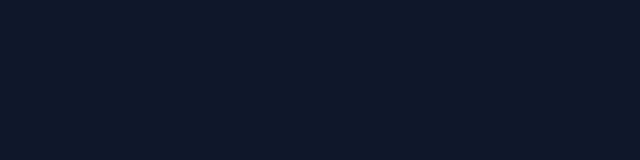
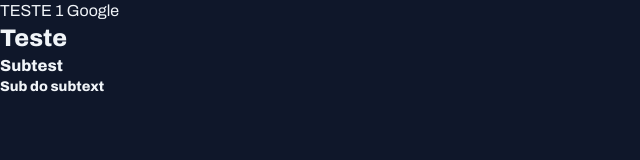
Before and after one commit to SrPereirinha/fullstack-projeto-portal-de-noticias, a plain HTML site: page index.html in a window 1280 px wide. Shown: the whole page, without its empty margins (0-640 px from the left). Drawn offline with Linux system fonts and the light colour scheme; files that its build step writes are made by us from their sources; files whose address does not match are found by name.

Commit message:
aplicando fontes no projeto

```diff
--- a/index.html
+++ b/index.html
@@ -1,12 +1,21 @@
 <!DOCTYPE html>
 <html lang="pt-br">
 <head>
+    <link rel="preconnect" href="https://fonts.googleapis.com">
+<link rel="preconnect" href="https://fonts.gstatic.com" crossorigin>
+
     <meta charset="UTF-8">
     <meta name="viewport" content="width=device-width, initial-scale=1.0">
+    <link href="https://fonts.googleapis.com/css2?family=Archivo:ital,wght@0,100..900;1,100..900&display=swap" rel="stylesheet">
+
     <title>Portal de Notícias</title>
-    <link rel="stylesheet" href="index.css">
+    <link rel="stylesheet" href="./styles/index.css">
 </head>
 <body>
-
+    TESTE 1
+<a href="https://www.google.com" target="_blank">Google</a>
+<h1>Teste</h1>
+<h2>Subtest</h2>
+<h3>Sub do subtext</h3>
 </body>
 </html>
--- a/styles/global.css
+++ b/styles/global.css
@@ -11,9 +11,42 @@
     --stroke-color: #1E293B;
     --text-color-primary: #f1f5f9;
     --text-color-secondary: #CBD5E1;
+
+    --font-family: 'Archivo', sans-serif;
+    --h1: 800 24px/135% var(--font-family);
+    --h2: 800 16px/140% var(--font-family);
+    --h3: 800 14px/140% var(--font-family);
+    --text-span: 600 14px/145% var(--font-family);
+    --text: 400 16px/140% var(--font-family);
+    --tex-sm: 400 14px/160% var(--font-family);
 }
 
 body {
+    font: var(--text);
     color: var(--text-color-primary);
     background-color: var(--bg-color);
 }
+
+a {
+    text-decoration: none;
+    color: inherit;
+}
+a:hover {
+    color: var(--brand-color-light);
+}
+
+h1 h2 h3 {
+    font: inherit;
+}
+
+h1 {
+    font: var(--h1);
+}
+
+h2 {
+    font: var(--h2);
+}
+
+h3 {
+    font: var(--h3);
+}
```
